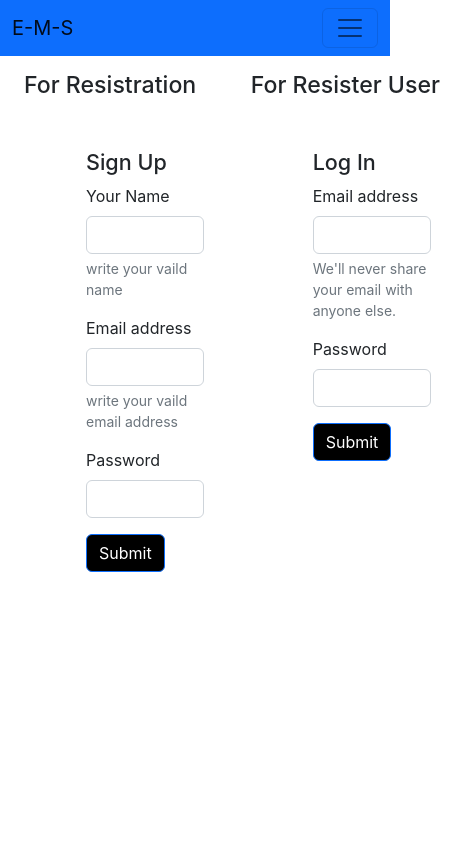
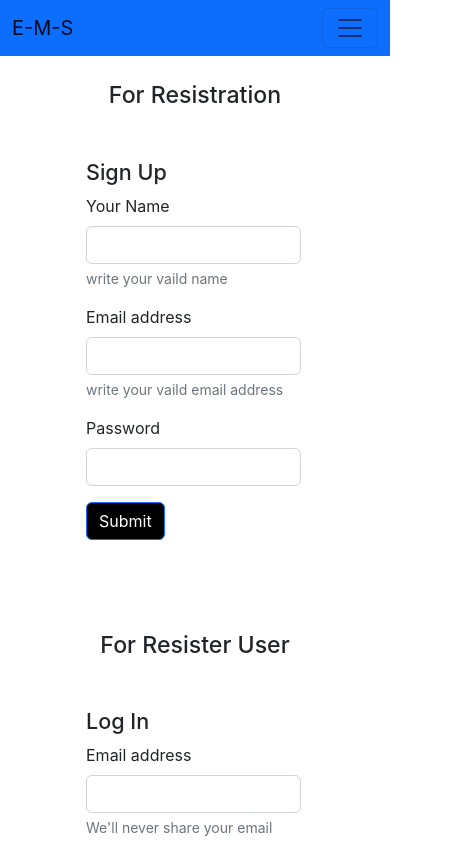
Before and after one commit to hemantsengar1234/employee-data, a React (Create React App) app: page / in a window 390 px wide. Shown: the top 841 px of the page, 465 px wide, since content can reach past the window. Built offline with nearby package versions, Linux system fonts and the light colour scheme.

Commit message:
tenth commit

```diff
--- a/src/components/Employees.js
+++ b/src/components/Employees.js
@@ -1,6 +1,5 @@
 import React, { useEffect, useState } from 'react'
 import './employee.css'
-import './addemployee.css'
 
 
 const getDataApi = () => {
@@ -13,6 +12,8 @@ const getDataApi = () => {
 };
 
 const Employees = () => {
+
+
   const [data, setData] = useState(getDataApi())
 
   const [login, setLogIn] = useState("");
@@ -52,7 +53,7 @@ const Employees = () => {
 
 
   return (
-    <div className='container d-flex'>
+    <div className='container main d-flex'>
   <div className='container'>
     <div>
         <h4 className='tittel'>Employees List</h4>
@@ -62,7 +63,6 @@ const Employees = () => {
           <tr>
             <th scope="col">ID</th>
             <th scope="col">Name</th>
-            <th scope="col">Edit</th>
             <th scope="col">Remove</th>
           </tr>
         </thead>
@@ -72,7 +72,6 @@ const Employees = () => {
           <tr key={id}>
             <th scope="row"> {item.id} </th>
             <td>{item.login}</td>
-            <td>edit</td>
             <td> <button className='btn btn-primary'
             onClick={()=>deleteEmployeeList(item.id)}>Delete</button> </td>
           </tr>
--- a/src/components/Home.js
+++ b/src/components/Home.js
@@ -1,17 +1,18 @@
 import React from 'react'
 import LogIn from './LogIn'
 import SignUp from './SignUp'
+import './home.css'
 
 function Home() {
   return (
-    <div className="container d-flex">
+    <div className="container main" style={{}}>
 
     <div className='container my-3'>
-        <h3>For Resistration  </h3>
+        <h3 className='tittel'>For Resistration  </h3>
       <SignUp/>
     </div>
     <div className='container my-3'>
-        <h3> For Resister User </h3>
+        <h3 className='tittel'> For Resister User </h3>
       <LogIn/>
     </div>
     </div>
--- a/src/components/employee.css
+++ b/src/components/employee.css
@@ -10,3 +10,19 @@
     background-color: black;
     color: white;
 }
+
+.box{
+    margin: 50px;
+    width: 60%;
+}
+
+@media (max-width:750px){
+    .box{
+        width: 50%;
+    }
+}
+@media (max-width:430px){
+    .box{
+        width: 70%;
+    }
+}
--- a/src/components/addemployee.css
+++ b/src/components/home.css
@@ -1,11 +1,21 @@
 .box{
     margin: 50px;
-    width: 30%;
+    width: 60%;
+}
+
+.main{
+    display: flex;
+    justify-content: space-between;
 }
 
 @media (max-width:750px){
     .box{
         width: 50%;
+    }
+
+    .main{
+        display: flex;
+        flex-direction: column;
     }
 }
 @media (max-width:430px){
```
